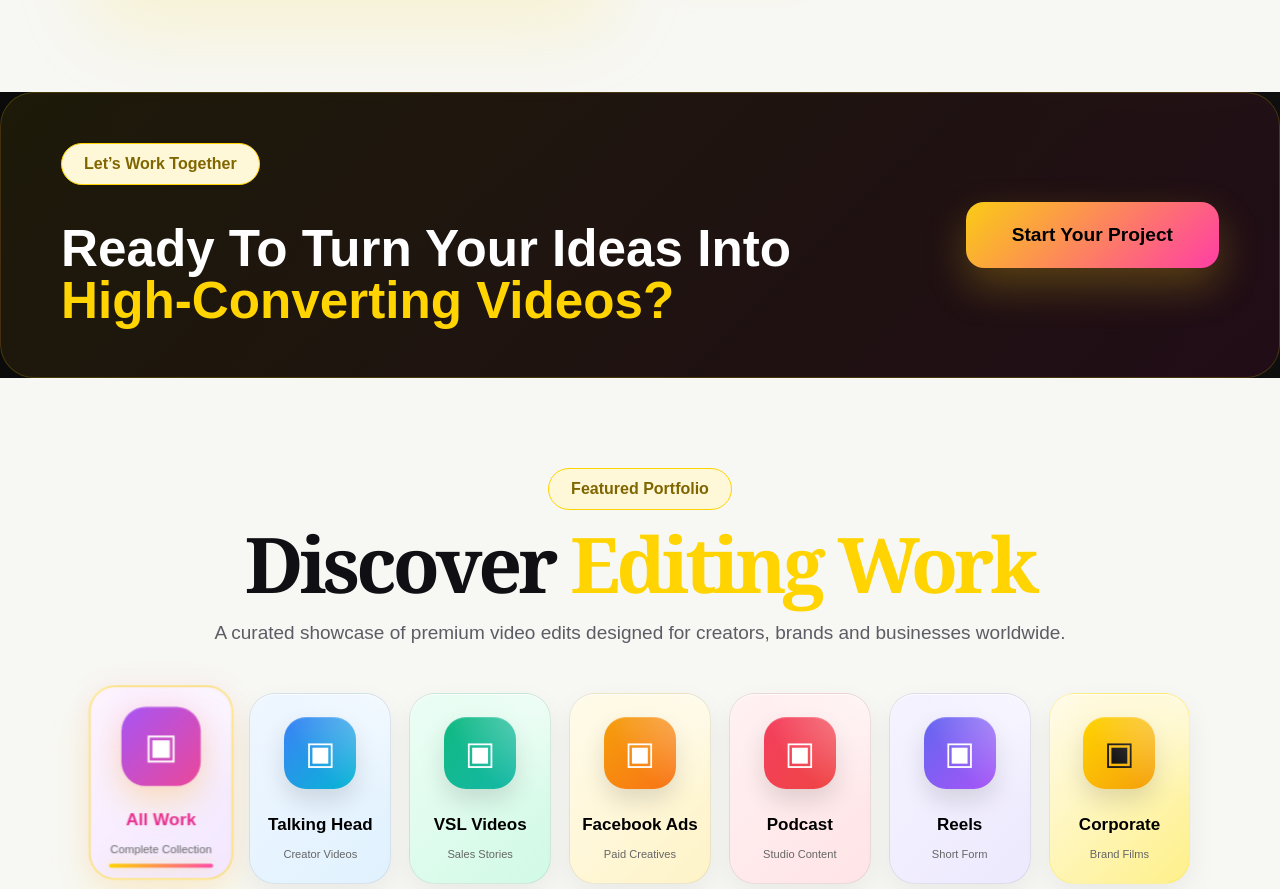
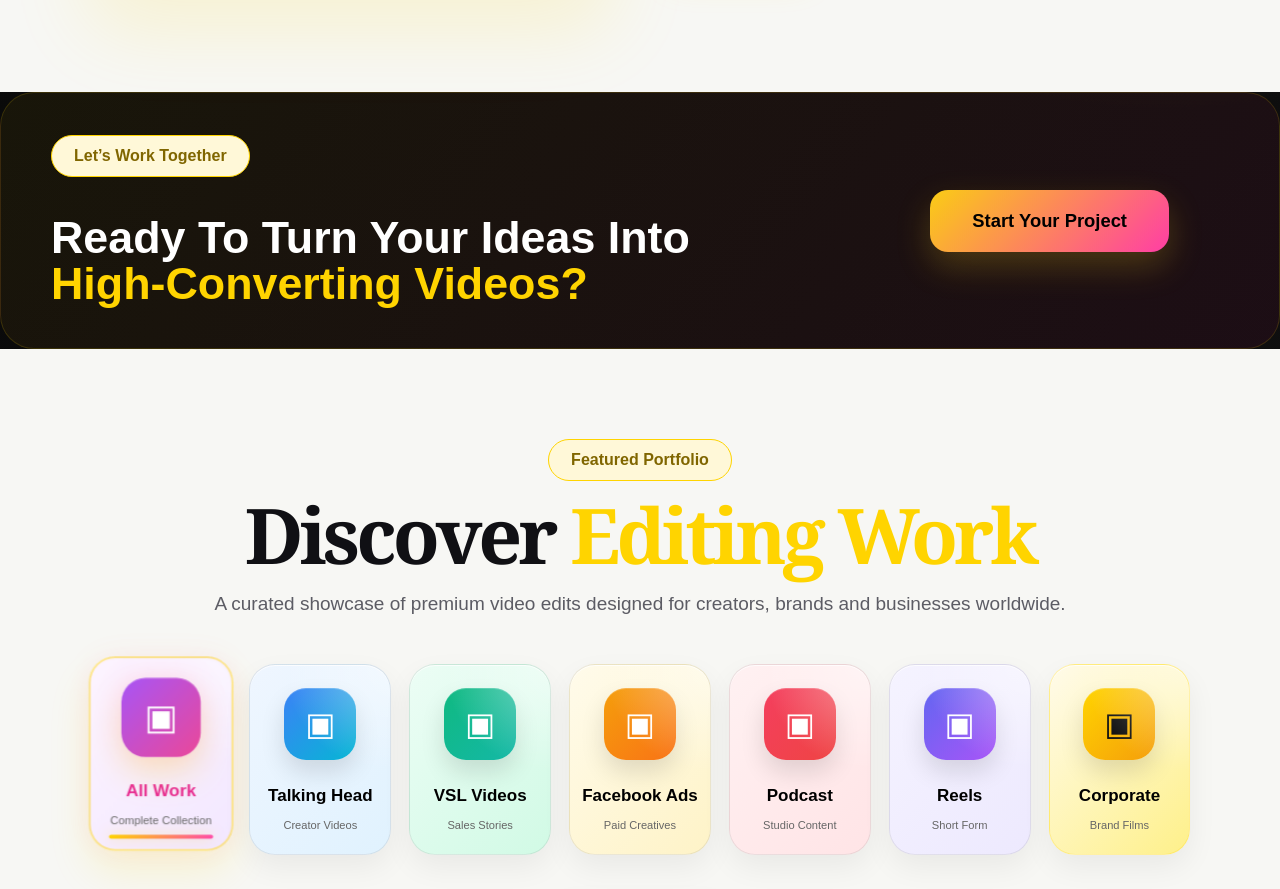
Before and after one commit to shahzaibkhatri918-stack/Shahzaib-Freelance, a Next.js app: page / in a window 1280 px wide. Shown: the part 1412-2301 px from the top of the page. Built offline with nearby package versions, Linux system fonts and the light colour scheme.

Commit message:
Update globals.css

```diff
--- a/app/globals.css
+++ b/app/globals.css
@@ -2005,25 +2005,27 @@ html {
   height: 350px !important;
 }
 .ctaBanner {
-  padding: 50px 60px;
+  padding: 42px 50px;
   border-radius: 34px;
   background: linear-gradient(
     135deg,
-    rgba(255, 214, 0, 0.08),
-    rgba(255, 0, 128, 0.08)
+    rgba(255, 214, 0, 0.06),
+    rgba(255, 0, 128, 0.06)
   );
-  border: 1px solid rgba(255, 214, 0, 0.18);
+  border: 1px solid rgba(255, 214, 0, 0.15);
+  max-width: 1450px;
+  margin: 0 auto;
 }
 
 .ctaBannerContent {
   display: flex;
   justify-content: space-between;
   align-items: center;
-  gap: 60px;
+  gap: 40px;
 }
 
 .ctaText h2 {
-  font-size: clamp(42px, 4vw, 68px);
+  font-size: clamp(34px, 3.5vw, 56px);
   line-height: 1.02;
   margin: 18px 0 0;
   max-width: 760px;
@@ -2033,16 +2035,17 @@ html {
   display: inline-flex;
   align-items: center;
   justify-content: center;
-  padding: 22px 46px;
+  padding: 20px 42px;
   border-radius: 18px;
-  font-size: 1.2rem;
+  font-size: 1.15rem;
   font-weight: 800;
   text-decoration: none;
   color: #000;
   background: linear-gradient(135deg, #facc15, #ff3ea5);
-  box-shadow: 0 18px 40px rgba(250, 204, 21, 0.25);
+  box-shadow: 0 14px 34px rgba(250, 204, 21, 0.22);
   transition: 0.3s ease;
   white-space: nowrap;
+  margin-right: 60px;
 }
 
 .ctaBigBtn:hover {
@@ -2050,18 +2053,23 @@ html {
 }
 
 @media (max-width: 900px) {
+  .ctaBanner {
+    padding: 34px 24px;
+  }
+
   .ctaBannerContent {
     flex-direction: column;
     align-items: flex-start;
   }
 
   .ctaText h2 {
-    font-size: 52px;
+    font-size: 42px;
   }
 
   .ctaBigBtn {
     width: 100%;
     max-width: 320px;
     justify-content: center;
-  }
-}
+    margin-right: 0;
+  }
+}
```
